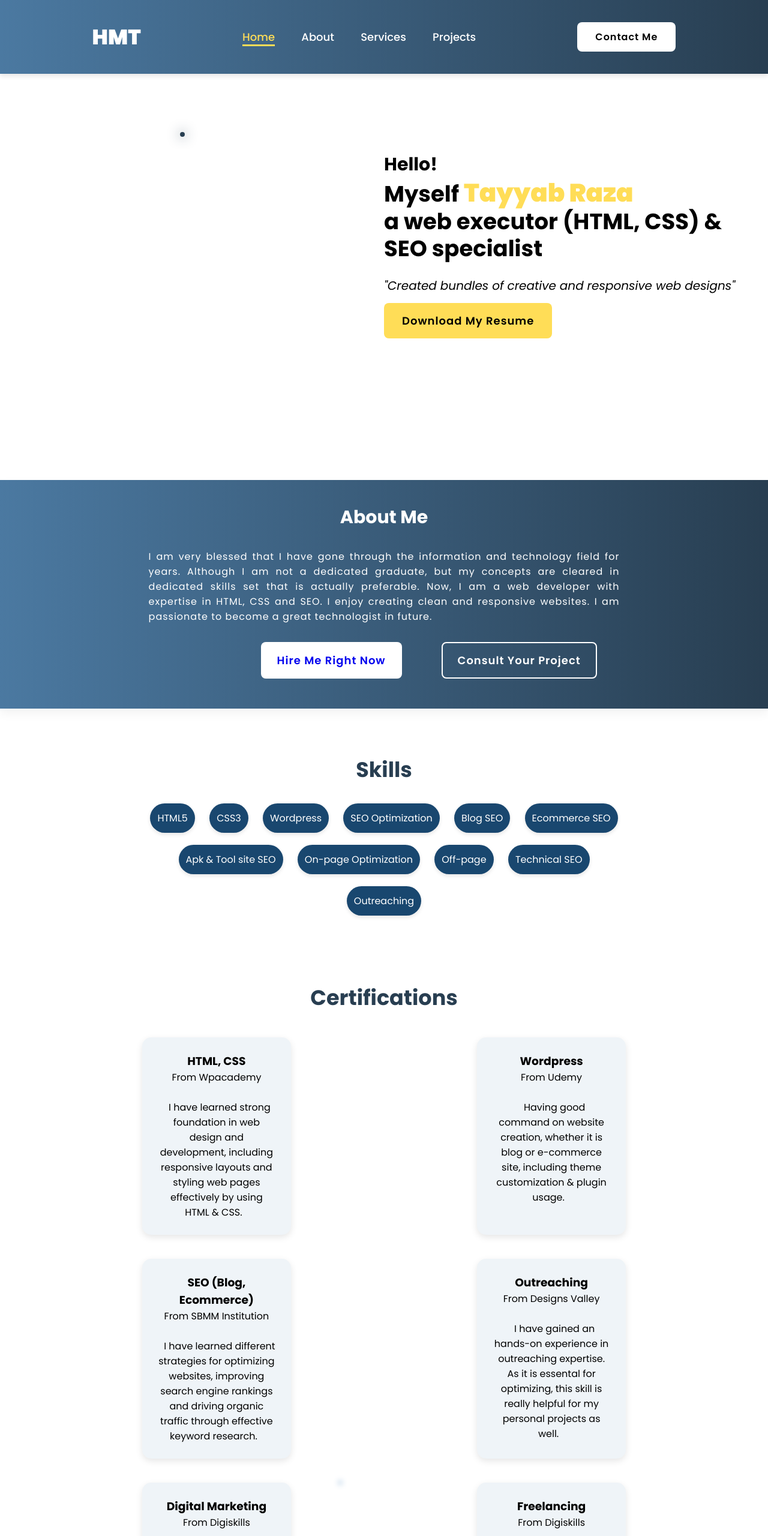
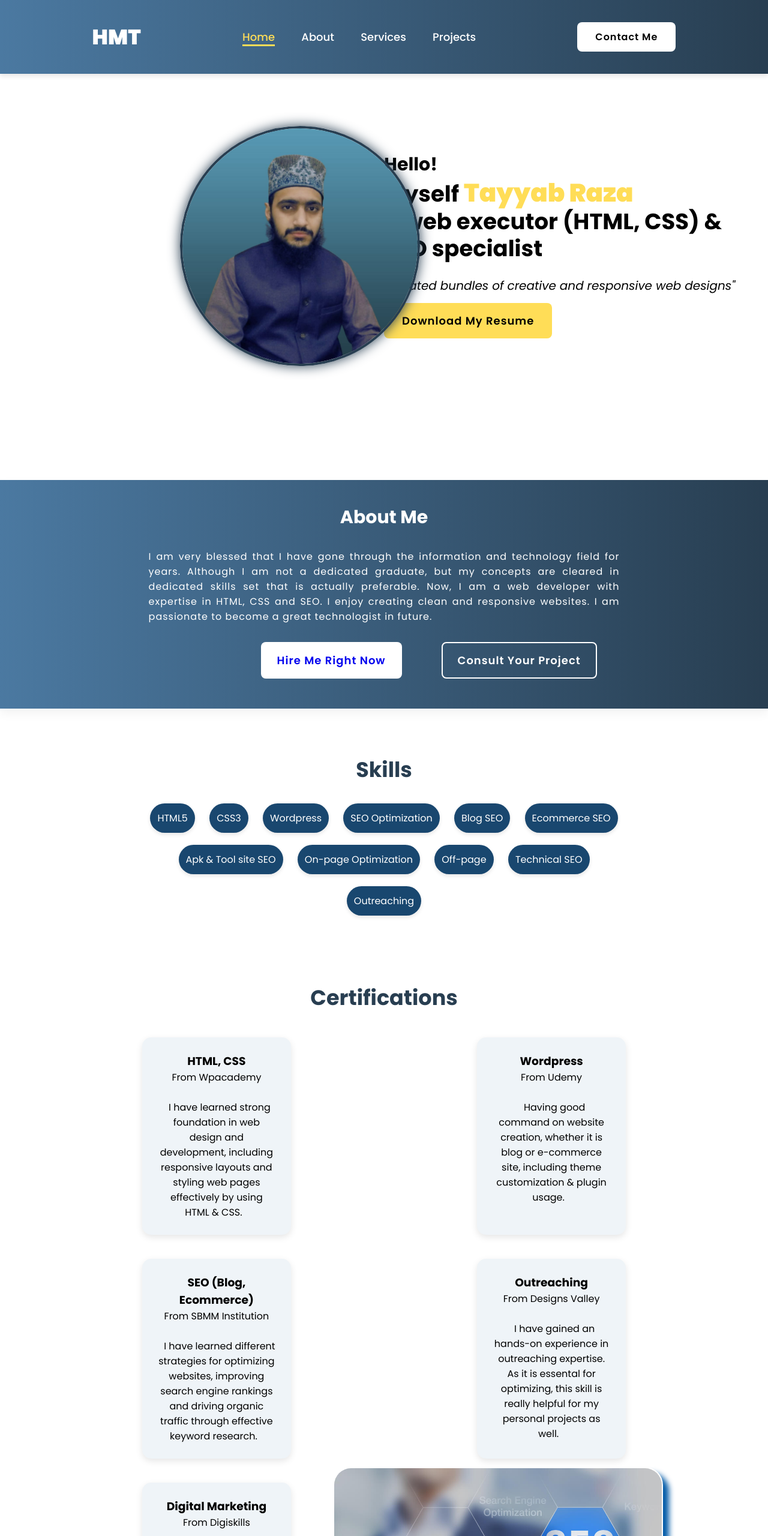
Before and after one commit to tayyabraza1/my-site, a plain HTML site: page index.html in a window 1280 px wide. Shown: the top 2560 px of the page at 60% size. Drawn offline with Linux system fonts and the light colour scheme.

Commit message:
index.html

```diff
--- a/index.html
+++ b/index.html
@@ -31,7 +31,7 @@
             </div>
         </div>
         <div class="img-box">
-            <img src="images/Notebooks.jpg" alt="">
+            <img src="Notebooks.jpg" alt="">
         </div>
     </section>
     <section class="about" id="aboutt">
@@ -121,7 +121,7 @@
                 </div>
              </div>
              <div class="image">
-                <img src="images/seo.jpg" alt="">
+                <img src="seo.jpg" alt="">
              </div>
           </div>
         </div>
```
